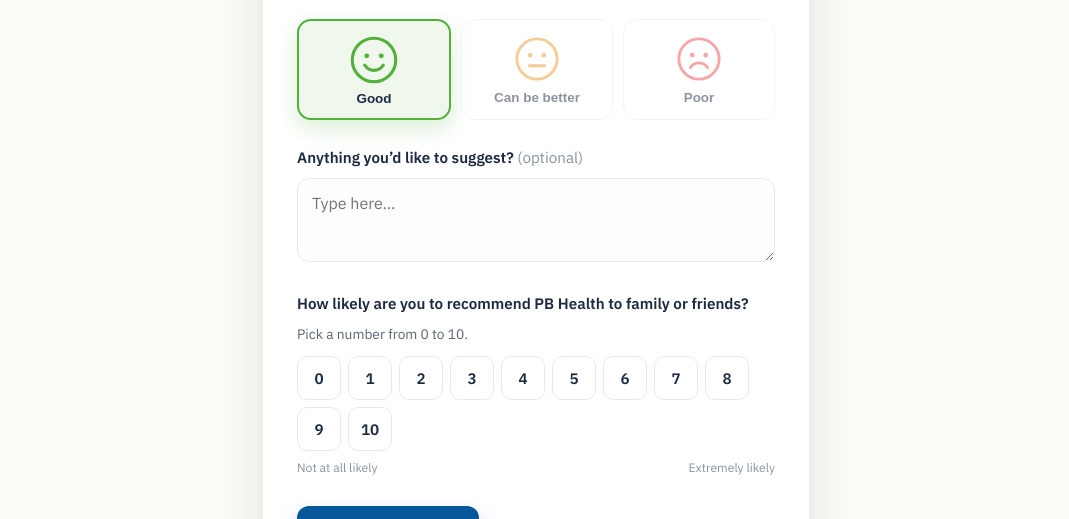
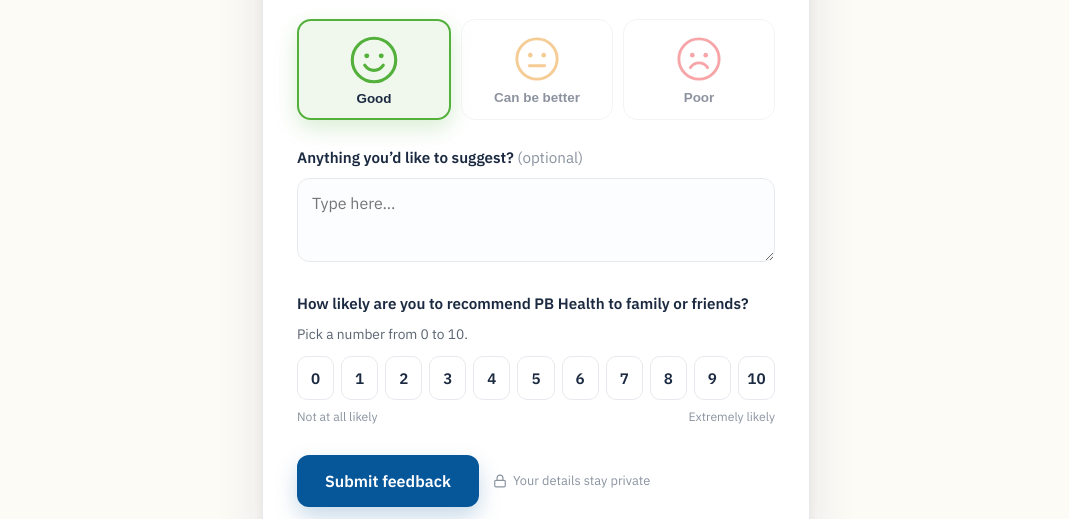
Before and after one commit to sukhiT96/pb-pulse-feedback, a plain HTML site: page index.html in a window 1280 px wide. Both pictures are taken after a click on the button "Good". Shown: the part 260-779 px from the top of the page, without its empty margins (104-1173 px from the left). Drawn offline with Linux system fonts and the light colour scheme.

Commit message:
NPS scale: keep 0-10 on one line (flex, no wrap)
Co-Authored-By: Claude Opus 4.8 <noreply@anthropic.com>

```diff
--- a/index.html
+++ b/index.html
@@ -122,10 +122,10 @@
   /* ---------- NPS ---------- */
   .nps{margin-top:24px}
   .nps .hint{color:var(--muted);font-size:.86rem;margin:4px 0 12px}
-  .scale{display:flex;flex-wrap:wrap;gap:7px}
+  .scale{display:flex;flex-wrap:nowrap;gap:clamp(4px,1.3vw,7px)}
   .scale button{
-    width:clamp(38px,8vw,44px);height:44px;border:1.5px solid var(--line);background:var(--surface);
-    border-radius:10px;font:inherit;font-weight:600;font-size:.95rem;color:var(--navy);cursor:pointer;
+    flex:1 1 0;min-width:0;width:auto;padding:0;height:44px;border:1.5px solid var(--line);background:var(--surface);
+    border-radius:10px;font:inherit;font-weight:600;font-size:clamp(.78rem,2.6vw,.95rem);color:var(--navy);cursor:pointer;
     transition:transform .12s ease, border-color .12s ease, background .12s ease, color .12s ease;
   }
   .scale button:hover{border-color:var(--blue);transform:translateY(-1px)}
```
